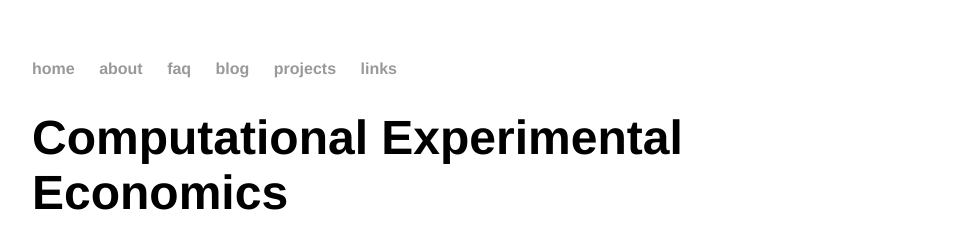
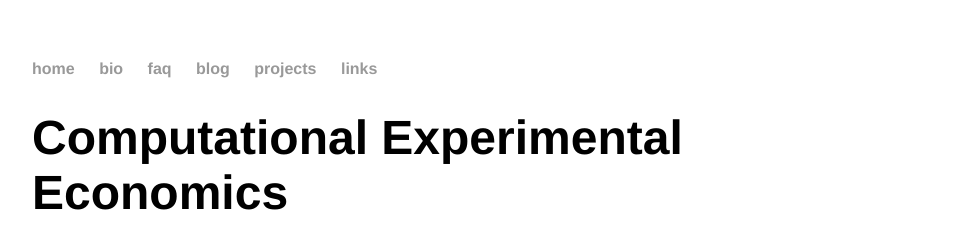
Before and after one commit to Kmccabe/KAM.github.io, a Jekyll site: the page built from index.html, in a window 1280 px wide. Shown: the top 252 px of the page, without its empty margins (160-1119 px from the left). Built offline with Jekyll 4.4.1, drawn with Linux system fonts in a browser that asks for light colours.

Commit message:
changed about to bio

```diff
--- a/_layouts/default.html
+++ b/_layouts/default.html
@@ -9,7 +9,7 @@
 			<nav>
 	    		<ul>
 	        		<li><a href="/home">home</a></li>
-		        	<li><a href="/about">about</a></li>
+		        	<li><a href="/bio">bio</a></li>
 				<li><a href="/faq">faq</a></li>
 	        		<li><a href="/blog">blog</a></li>
 				<li><a href="/projects">projects</a></li>
```
